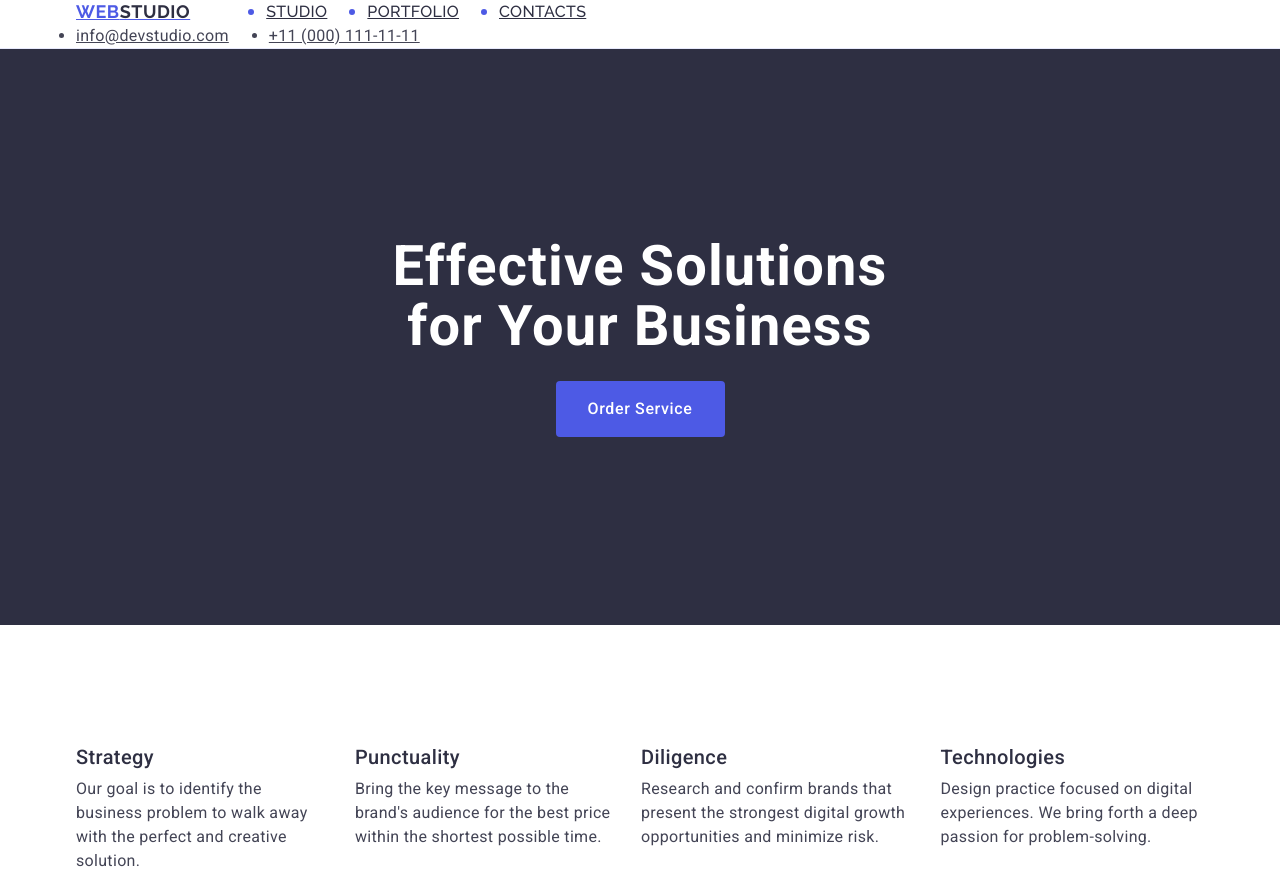
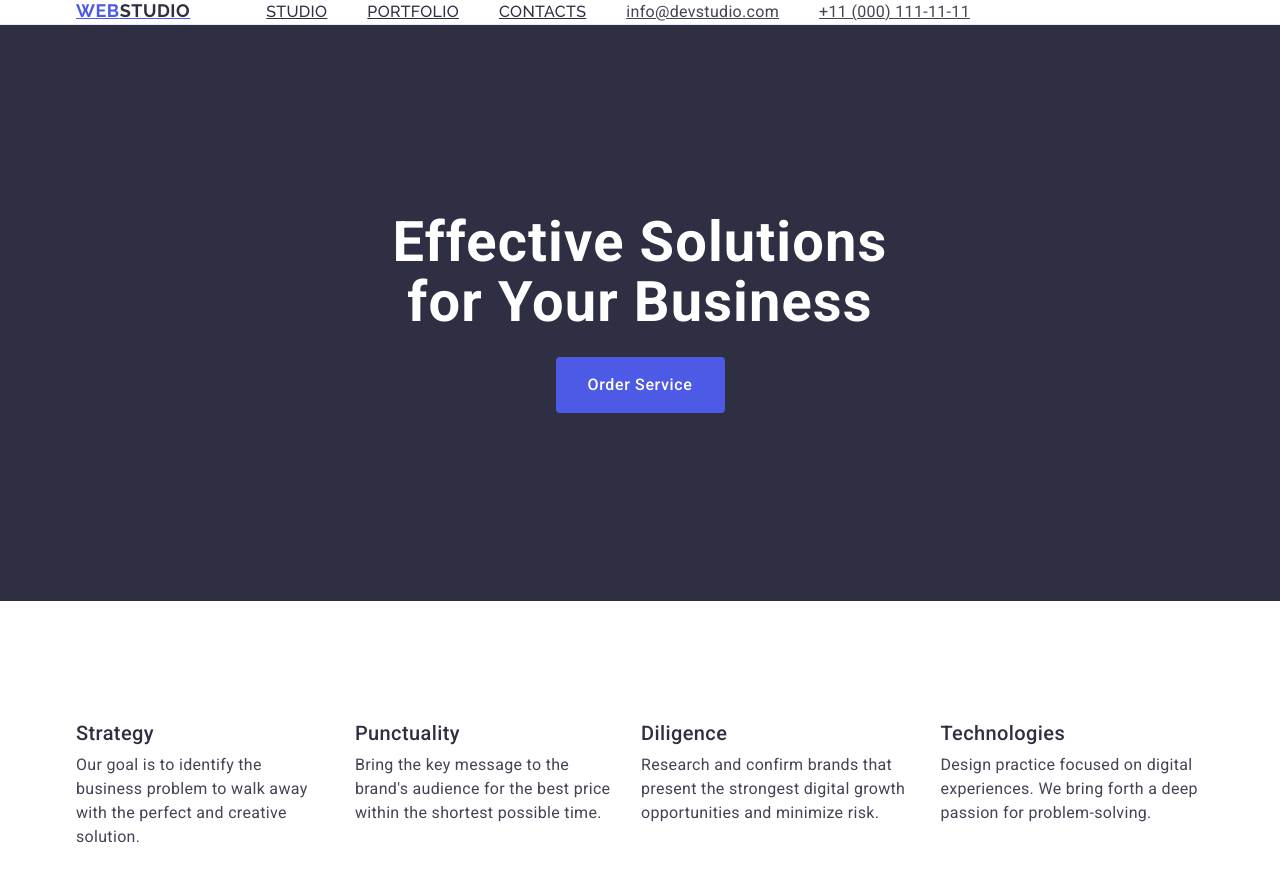
Before and after one commit to rojhatbalta/goit-markup-hw-03, a plain HTML site: page index.html in a window 1280 px wide. Shown: the top 876 px of the page. Drawn offline with nearby package versions, Linux system fonts and the light colour scheme.

Commit message:
update homework

```diff
--- a/css/style.css
+++ b/css/style.css
@@ -29,6 +29,7 @@ img {
 
 .header-container {
   display: flex;
+  flex-direction: row;
 }
 
 .header-nav {
@@ -39,8 +40,9 @@ img {
   letter-spacing: 0.03em;
   text-transform: uppercase;
   color: #4d5ae5;
-  align-items: center;
+  justify-content: center;
   display: flex;
+  margin-right: 40px;
 }
 
 .nav-logo {
@@ -53,6 +55,7 @@ img {
 }
 
 .nav-menu {
+  list-style-type: none;
   display: flex;
   gap: 40px;
 }
@@ -88,6 +91,7 @@ img {
 }
 
 .adress-list {
+  list-style-type: none;
   display: flex;
   gap: 40px;
 }
```
